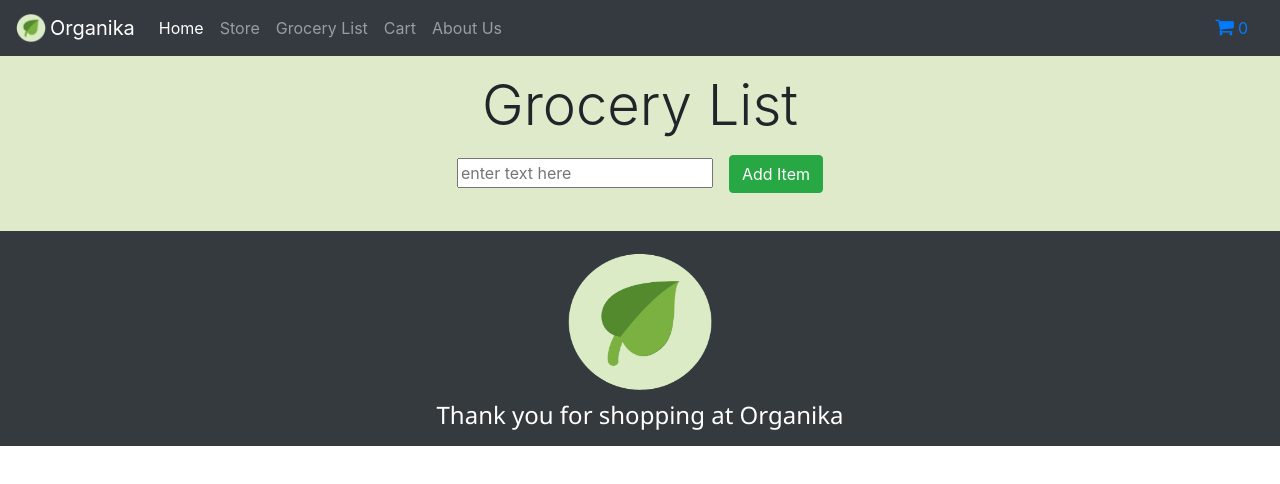
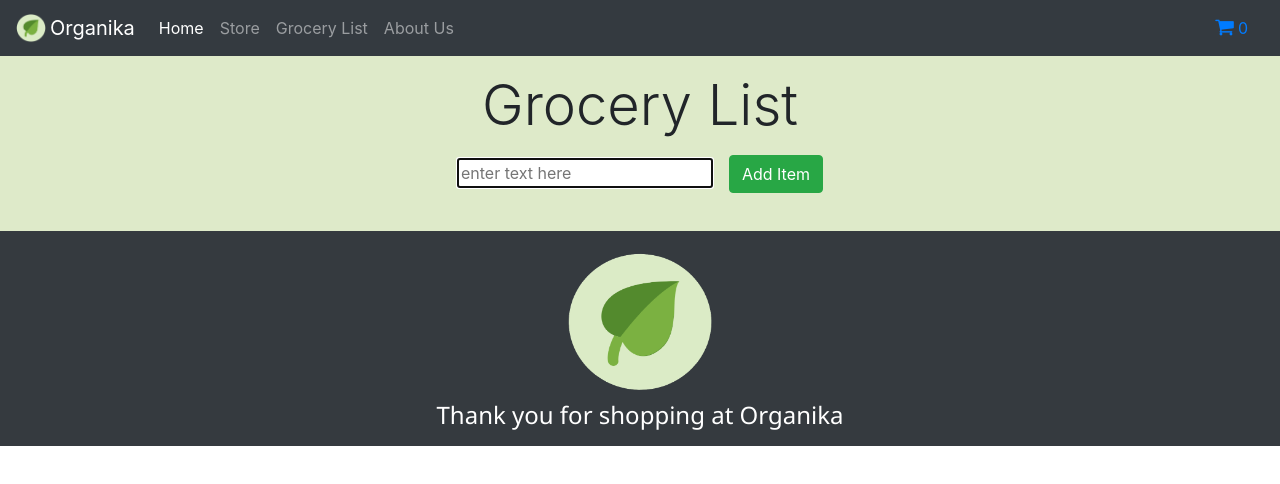
Before and after one commit to gen8787/FSDI-109-Organika, a React (Create React App) app: page /list in a window 1280 px wide. Shown: the top 484 px of the page. Built offline with nearby package versions, Linux system fonts and the light colour scheme.

Commit message:
ui tweaks

```diff
--- a/src/components/navbar/navbar.jsx
+++ b/src/components/navbar/navbar.jsx
@@ -42,12 +42,6 @@ class Navbar extends Component {
             </li>
 
             <li className="nav-item">
-              <Link className="nav-item nav-link" to="/">
-                Cart
-              </Link>
-            </li>
-
-            <li className="nav-item">
               <Link className="nav-item nav-link" to="/about">
                 About Us
               </Link>
--- a/src/components/todo/index.jsx
+++ b/src/components/todo/index.jsx
@@ -15,8 +15,8 @@ class Todo extends Component {
                 <h1 className="display-4 mb-3">Grocery List</h1>
 
                 <div>
-                    <input value={this.state.todoText} placeholder="enter text here" onChange={this.handleTextChange} type="text" />
-                    <button type="submit" onClick={() => this.props.addTodo(this.state.todoText)} className="btn btn-success ml-3">Add Item</button>
+                    <input ref={(input) => { this.nameInput = input; }} value={this.state.todoText} placeholder="enter text here" onChange={this.handleTextChange} type="text" />
+                    <button type="submit" onClick={() => this.submitHandler()} className="btn btn-success ml-3">Add Item</button>
                 </div>
 
                 <div className="list mt-3">
@@ -31,10 +31,24 @@ class Todo extends Component {
         );
     }
 
+
+    // O N   M O U N T
+    componentDidMount() {
+        this.nameInput.focus();
+    };
+
+
     // H A N D L E R S
     handleTextChange = e => {
         this.setState({ todoText: e.target.value });
     };
+
+    submitHandler = () => {
+        this.props.addTodo(this.state.todoText);
+        this.setState({ todoText: "" });
+        this.nameInput.focus();
+
+    }
 
     // E N D   O F   C L A S S
 }
```
Also changed, not shown: 2 other files (tests, documents, lock files or other folders).
